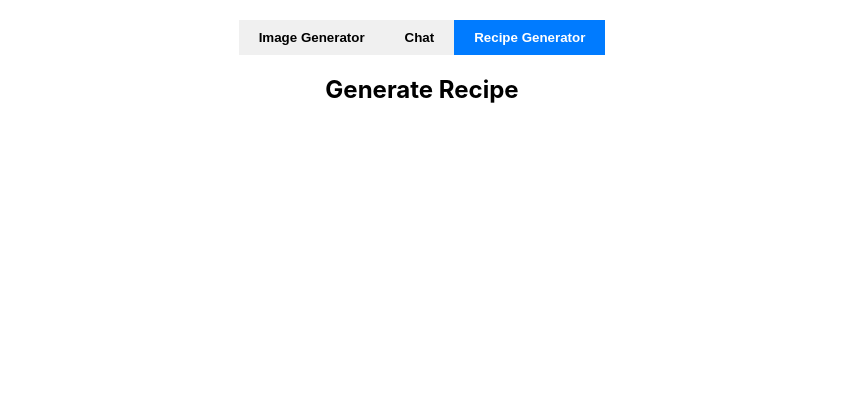
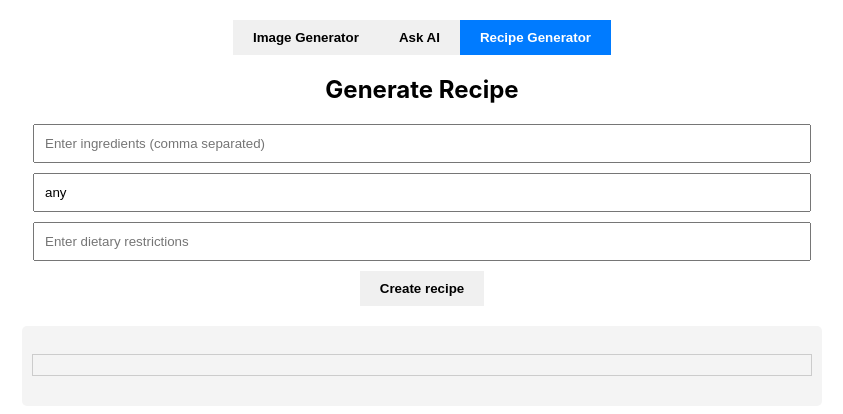
Before and after one commit to farabi23/SpringAiDemo, a React (Create React App) app in the folder spring-ai-react-app/: page / in a window 1280 px wide. Both pictures are taken after a click on the button "Recipe Generator". Shown: the top 414 px of the page, without its empty margins (218-1061 px from the left). Built offline with nearby package versions, Linux system fonts and the light colour scheme.

Commit message:
create recipe api front-end & ask ai

```diff
--- a/spring-ai-react-app/src/App.js
+++ b/spring-ai-react-app/src/App.js
@@ -21,7 +21,7 @@ function App() {
       onClick={() => handleTabChange('image-generator')}>Image Generator</button>
 
       <button className={activeTab === 'chat' ? 'active': ''}
-       onClick={() => handleTabChange('chat')}>Chat</button>
+       onClick={() => handleTabChange('chat')}>Ask AI</button>
 
       <button className={activeTab === 'recipe-generator' ? 'active': ''}
       onClick={() => handleTabChange('recipe-generator')}>Recipe Generator</button>
--- a/spring-ai-react-app/src/components/ChatComponent.js
+++ b/spring-ai-react-app/src/components/ChatComponent.js
@@ -1,8 +1,38 @@
-import React from "react";
+import React, { useState } from "react";
 
 function ChatComponent(){
+
+    const [prompt, setPrompt] = useState('');
+    const [chatResponse, setChatResponse] = useState('');
+
+    const askAI = async() =>{
+        try{
+            const response = await fetch(`http://localhost:8080/ask-ai?prompt=${prompt}`);
+            const data = await response.text();
+
+            console.log(data);
+
+            setChatResponse(data);
+
+        }
+        catch (error){
+            console.error("Error happpened : ", error);
+
+        }
+
+    };
+
     return (
-        <h2>Talk to AI</h2>
+        <div>
+            <h2>Talk to AI</h2>
+            <input type="text" value={prompt} onChange={(e) => setPrompt(e.target.value)}
+            placeholder="Enter a prompt for AI"/>
+
+            <button onClick={askAI}>Ask AI</button>
+            <div className="output">
+                <p>{chatResponse}</p>
+            </div>
+        </div>
     );
 }
 
--- a/spring-ai-react-app/src/components/RecipeGenerator.js
+++ b/spring-ai-react-app/src/components/RecipeGenerator.js
@@ -1,8 +1,51 @@
-import React from "react";
+import React, { useState } from "react";
 
 function RecipeGenerator(){
+    const [ingredients, setIngredients] = useState('');
+    const [cuisine, setCuisine] = useState('any');
+    const [dietaryResctrictions, setDietaryResctrictions] = useState('');
+    const [recipe, setRecipe] = useState('');
+
+
+    const createRecipe = async() =>{
+
+        try{
+            const response = await fetch(`http://localhost:8080/recipe-creator?ingredients=${ingredients}&cuisine=${cuisine}&dietaryRestrictions=${dietaryResctrictions}`);
+            const data = await response.text();
+
+            console.log(data);
+
+            setRecipe(data);
+        }
+        catch (error){
+            console.error("Error creating recipe : ", error);
+
+        }
+
+    }
+
     return (
-        <h2>Generate Recipe</h2>
+        <div>
+            <h2>Generate Recipe</h2>
+            <input type="text" value={ingredients} onChange={(e) => setIngredients(e.target.value)}
+            placeholder="Enter ingredients (comma separated)"/>
+
+            <input type="text" value={cuisine} onChange={(e) => setCuisine(e.target.value)}
+            placeholder="Enter cuisine"/>
+
+            <input type="text" value={dietaryResctrictions} onChange={(e) => setDietaryResctrictions(e.target.value)}
+            placeholder="Enter dietary restrictions"/>
+
+            <button onClick={createRecipe}>Create recipe</button>
+
+            <div className="output">
+                <pre className="recipe-text">
+                    {recipe}
+                </pre>
+            </div>
+
+        </div>
+
     );
 }
 
```
